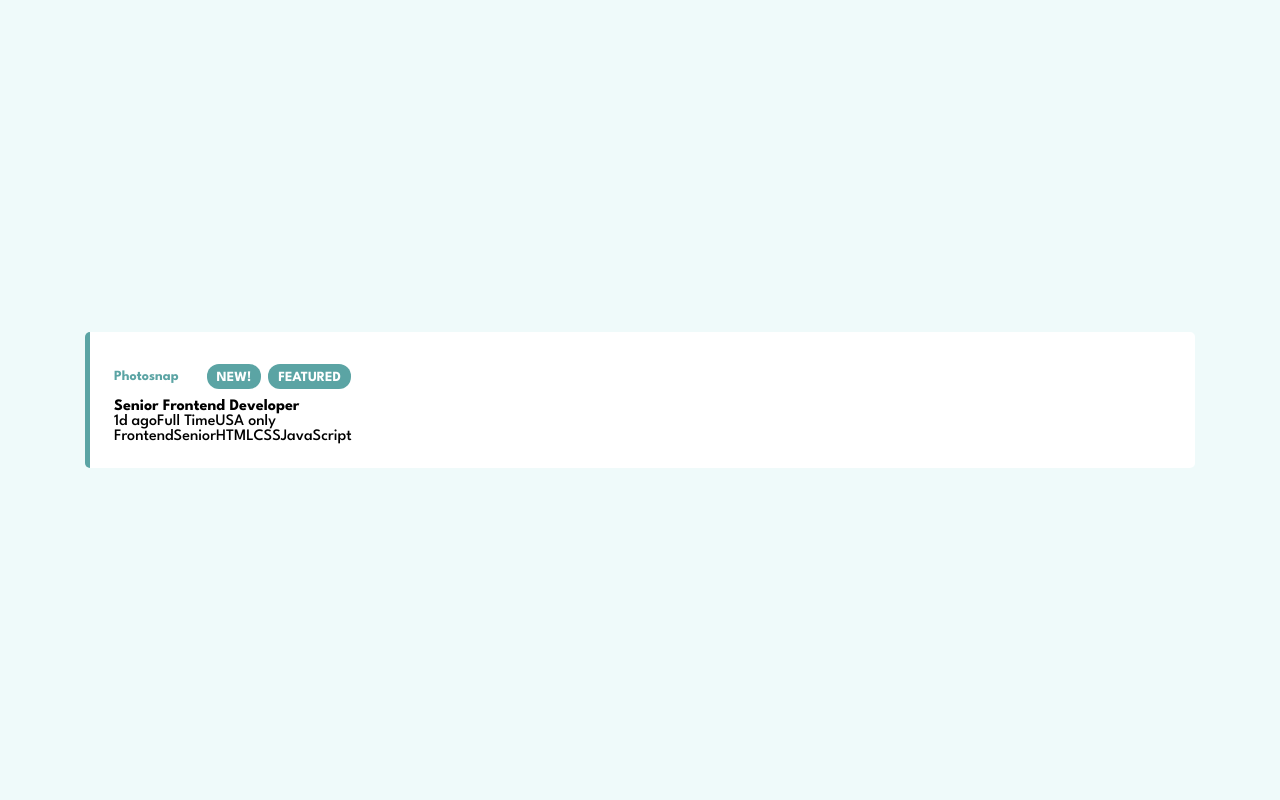
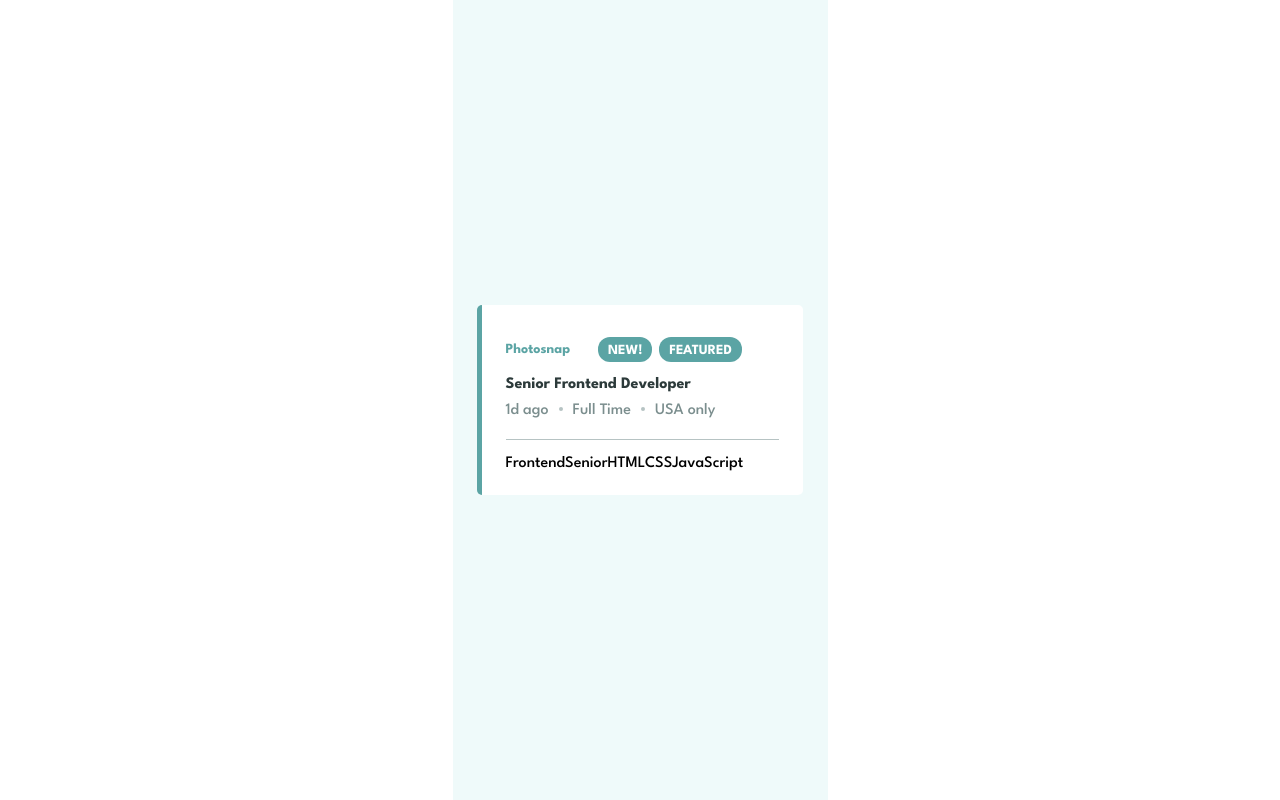
Before and after one commit to kalrog-dev/fem_job_listings_with_filtering, a React (Vite) app: page / in a window 1280 px wide. Built offline with nearby package versions, Linux system fonts and the light colour scheme.

Commit message:
Style job title and details

```diff
--- a/src/components/Job.jsx
+++ b/src/components/Job.jsx
@@ -5,7 +5,7 @@ const JobOffer = styled.section`
   max-width: 1110px;
   padding: 2em 1.5em 1.5em 1.5em;
   background-color: hsl( ${props => props.theme.clrNeutral_100} );
-  border-left: 5px solid hsl( ${props => props.theme.clrPrimary} );
+  border-left: 5px solid hsl( ${props => props.theme.clrPrimary_400} );
   border-radius: 5px;
 `
 const Header = styled.div`
@@ -18,7 +18,7 @@ const Header = styled.div`
 `
 
 const Company = styled.span`
-  color: hsl( ${props => props.theme.clrPrimary} );
+  color: hsl( ${props => props.theme.clrPrimary_400} );
 `
 
 const Tags = styled.div`
@@ -27,11 +27,41 @@ const Tags = styled.div`
 `
 
 const Tag = styled.span`
-  padding: 7px 10px 4px;
+  padding: 0.5em 0.7em 0.28em;
   line-height: 1;
   color: hsl( ${props => props.theme.clrNeutral_100} );
-  background-color: hsl( ${props => props.theme.clrPrimary} );
+  background-color: hsl( ${props => props.theme.clrPrimary_400} );
   border-radius: 12px;
+`
+
+const Title = styled.strong`
+  margin-bottom: 0.5em;
+  font-size: ${props => props.theme.fs_400};
+  color: hsl( ${props => props.theme.clrPrimary_800} );
+  line-height: 1.71;
+`
+
+const Details = styled.div`
+  display: flex;
+  align-items: center;
+  gap: 0.625em;
+  padding-bottom: 1em;
+  border-bottom: 1px solid hsl( ${props => props.theme.clrNeutral_300} );
+  margin-bottom: 1em;
+  font-size: ${props => props.fs_400}
+
+`
+const Detail = styled.span`
+  line-height: 1.5;
+  color: hsl( ${props => props.theme.clrNeutral_400} );
+`
+
+const Separator = styled.div`
+  width: 4px;
+  height: 4px;
+  margin-bottom: 0.25em;
+  background-color: hsl( ${props => props.theme.clrNeutral_300} );
+  border-radius: 50%;
 `
 
 export default function Job() {
@@ -44,12 +74,14 @@ export default function Job() {
           <Tag>FEATURED</Tag>
         </Tags>
       </Header>
-      <strong className="job__title">Senior Frontend Developer</strong>
-      <div className="job__details">
-        <span className="job__date">1d ago</span>
-        <span className="job__contract">Full Time</span>
-        <span className="job__location">USA only</span>
-      </div>
+      <Title>Senior Frontend Developer</Title>
+      <Details>
+        <Detail className="job__date">1d ago</Detail>
+        <Separator />
+        <Detail className="job__contract">Full Time</Detail>
+        <Separator />
+        <Detail className="job__location">USA only</Detail>
+      </Details>
       <div className="job__filters">
         <span className="job__filter">Frontend</span>
         <span className="job__filter">Senior</span>
--- a/src/styles/App.css
+++ b/src/styles/App.css
@@ -22,16 +22,20 @@
 
 /* General styles */
 body {
-  background-color: hsl(180, 52%, 96%);
+  /* background-color: hsl(180, 52%, 96%); */
 }
 
 #root {
   display: flex;
   justify-content: center;
   align-items: center;
-  max-width: 1440px;
+  /* max-width: 1440px; */
   min-height: 100vh;
   margin-inline: auto;
   font-family: "League Spartan", sans-serif;
   font-size: 1rem;
+
+  /* Phone viewport width */
+  max-width: 375px;
+  background-color: hsl(180, 52%, 96%);
 }
--- a/src/styles/theme.jsx
+++ b/src/styles/theme.jsx
@@ -1,7 +1,10 @@
 export default {
+  clrNeutral_400: '180 8% 52%',
+  clrNeutral_300: '180 10% 74%',
   clrNeutral_200: '180 52% 96%',
   clrNeutral_100: '0 0% 100%',
-  clrPrimary: '180 29% 50%',
+  clrPrimary_800: '180 14% 20%',
+  clrPrimary_400: '180 29% 50%',
   fs_600: "1.375rem",
   fs_500: "1.125rem",
   fs_400: "1rem",
```
